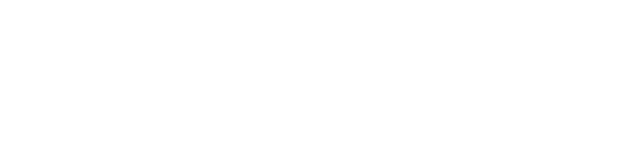
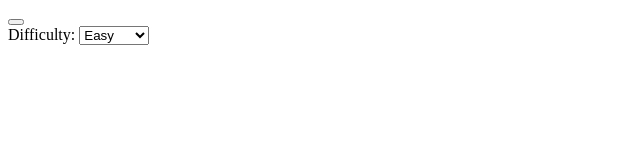
Before and after one commit to FBetulDemir/typing_game, a plain HTML site: page index.html in a window 1280 px wide. Shown: the whole page, without its empty margins (0-640 px from the left). Drawn offline with Linux system fonts and the light colour scheme.

Commit message:
Created the button for difficulty selection in index.html

```diff
--- a/index.html
+++ b/index.html
@@ -7,6 +7,25 @@
     <title>Typing Game</title>
 </head>
 <body>
+    <button id="settings-btn" class="settings-btn">
+        <i class="fas fa-cog"></i>
+    </button>
+
+    <div id="settings" class="settings">
+        <form id="settings-form">
+          <div>
+                <label for="difficulty" class="difficulty">Difficulty:</label>
+                <select id="difficulty">
+                    <option value="easy">Easy</option>
+                    <option value="medium">Medium</option>
+                    <option value="hard">Hard</option>
+                </select>
+          </div>
+        </form>
+    </div>
+    <div class="container">
+
+    </div>
     <script src="script.js"></script>
 </body>
 </html>
```
